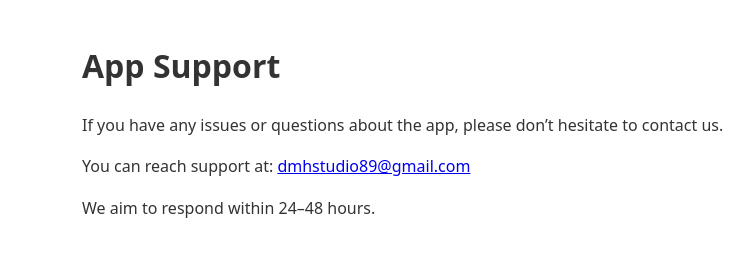
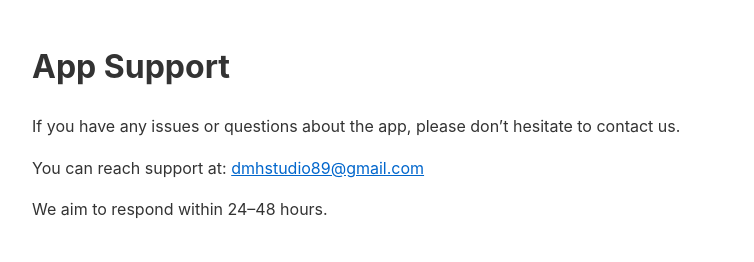
Before and after one commit to dmhstudio89/shade, a plain HTML site: page support/index.html in a window 1280 px wide. Shown: the whole page, without its empty margins (208-962 px from the left). Drawn offline with Linux system fonts and the light colour scheme.

Commit message:
Update index.html

```diff
--- a/support/index.html
+++ b/support/index.html
@@ -1,20 +1,44 @@
 <!DOCTYPE html>
 <html lang="en">
 <head>
-  <meta charset="UTF-8">
-  <meta name="viewport" content="width=device-width, initial-scale=1.0">
-  <title>App Support</title>
+  <meta charset="UTF-8" />
+  <meta name="viewport"
+        content="width=device-width, initial-scale=1.0" />
+  <title>Privacy Policy - Shade</title>
   <style>
     body {
-      font-family: system-ui, sans-serif;
-      max-width: 700px;
-      margin: 40px auto;
-      padding: 0 20px;
+      font-family: -apple-system, BlinkMacSystemFont, sans-serif;
       line-height: 1.6;
+      max-width: 800px;
+      margin: auto;
+      padding: 20px;
+      color: #333;
+      background-color: #fff;
+    }
+
+    h1,
+    h2 {
       color: #333;
     }
-    h1 {
-      font-size: 2rem;
+
+    a {
+      color: #0066cc;
+    }
+
+    @media (prefers-color-scheme: dark) {
+      body {
+        background-color: #1c1c1e;
+        color: #f0f0f0;
+      }
+
+      h1,
+      h2 {
+        color: #f0f0f0;
+      }
+
+      a {
+        color: #5E9DFF;
+      }
     }
   </style>
 </head>
```
